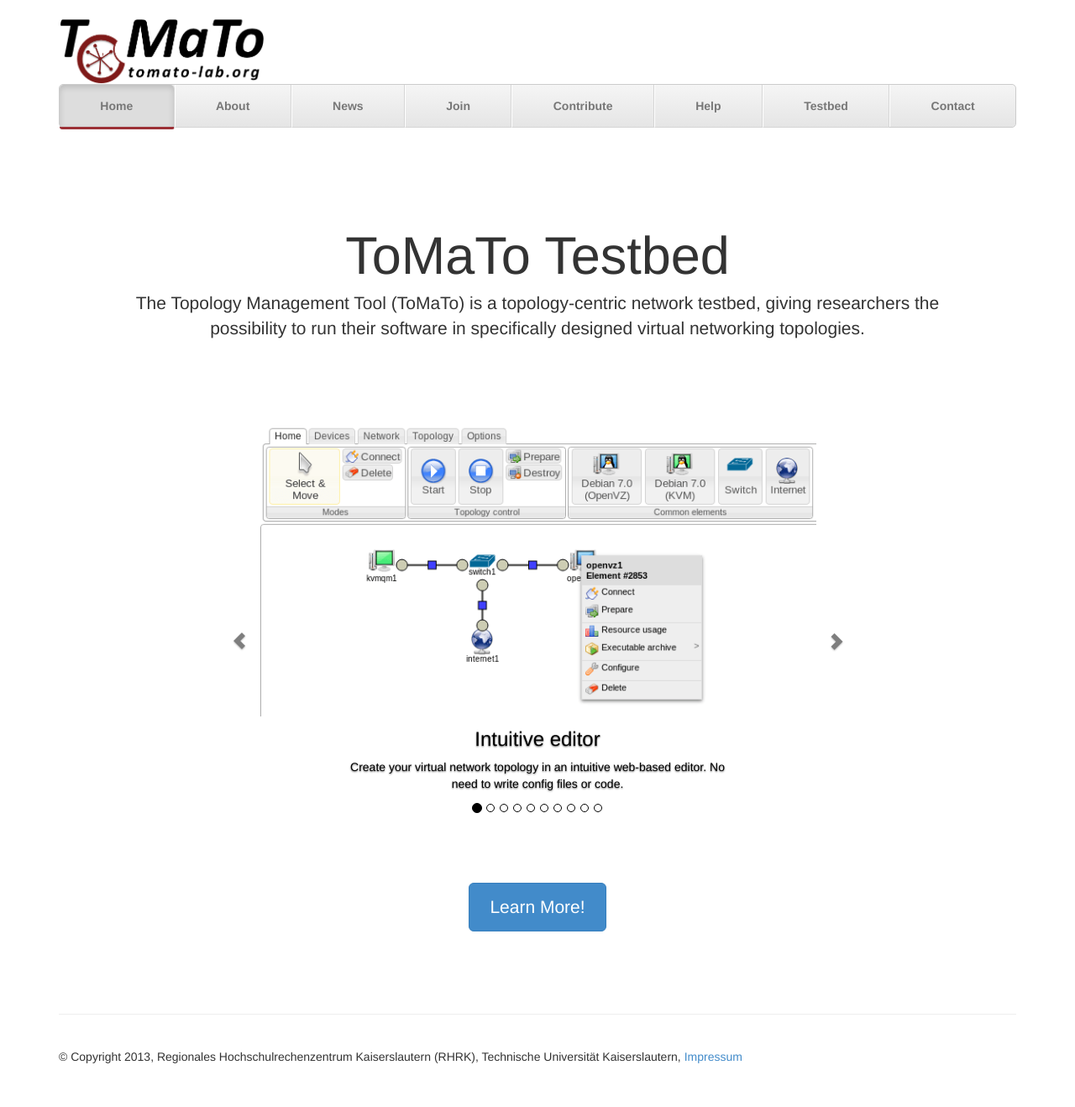
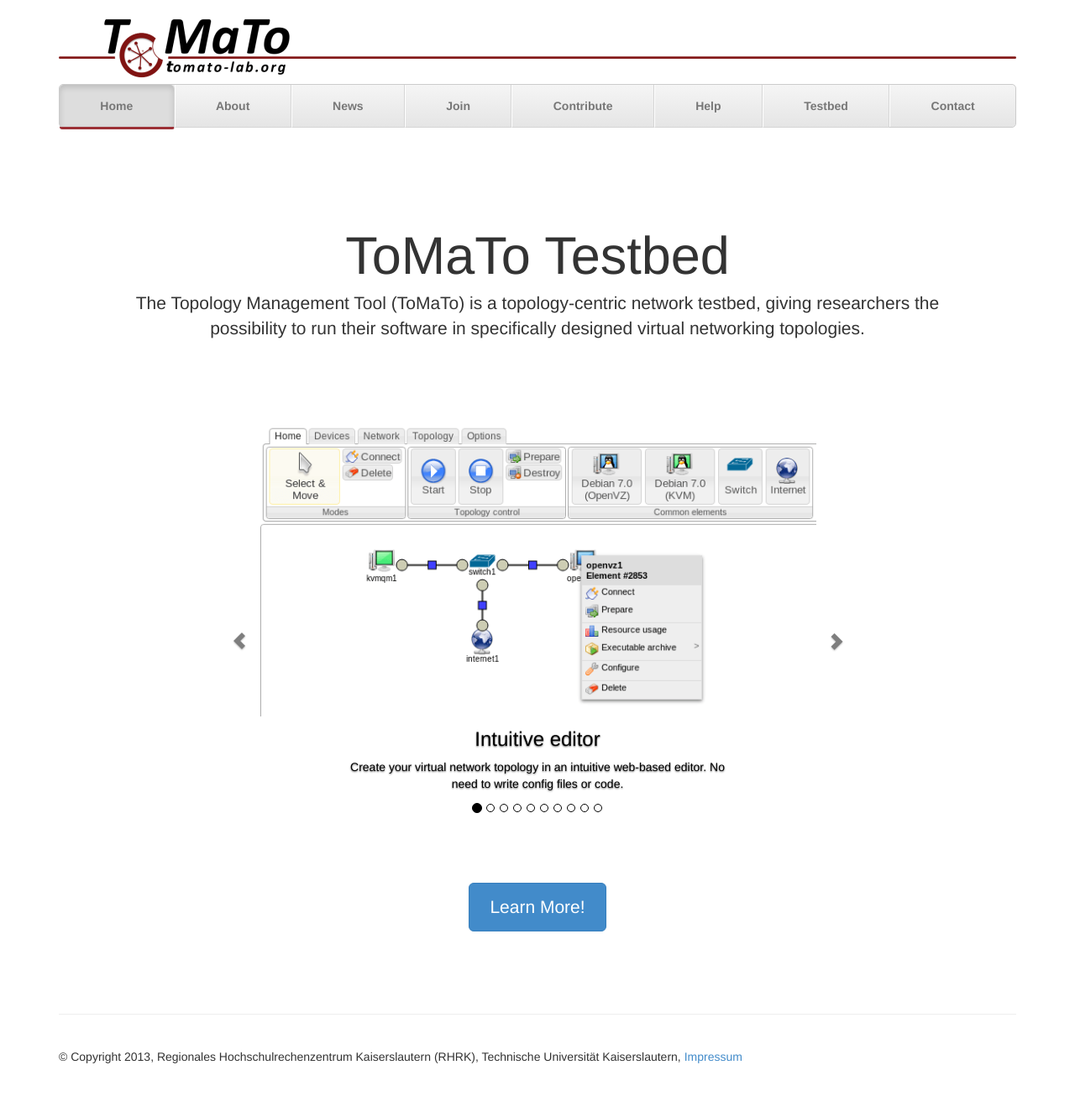
Before and after one commit to GLab/glab.github.io, a Jekyll site: the page built from index.html, in a window 1280 px wide. Shown: the whole page at 84% size. Built offline with Jekyll 4.4.1, drawn with Linux system fonts in a browser that asks for light colours.

Commit message:
updated logo

```diff
--- a/_layouts/default.html
+++ b/_layouts/default.html
@@ -34,9 +34,17 @@
   <body>
 
     <div class="container">
-
+			<div style="width:100%; display:block; height:80px;">
+				<div style="width:100%; text-align:right; width:100%; background:url({{ site.baseurl }}/images/logo_2.png); height:80px;">
+					<div style="background:white; width:285px; height:80px; float:left;">
+						<a href="/">
+										<img src="{{ site.baseurl }}/images/logo_1.png"/>
+									</a>
+								</div>
+								<div style="background:white; height:80px; width:13px; float:right;"><img src="{{ site.baseurl }}/images/logo_3.png"/></div>
+							</div>
+        </div>
       <div class="masthead">
-        <img src="{{ site.baseurl }}/images/tomato_logo.png" alt="ToMaTo" class="img-rounded">
         <ul class="nav nav-justified">
         {% for nav in site.data.navigation %}
           <li {% if page.category == nav.id %}class="active"{% endif %}><a href="{{ nav.url }}" {% if nav.external %}target="_blank"{% endif %}>{{ nav.title }}</a></li>
```
Also changed, not shown: images/logo_1.png (added), images/logo_2.png (added), images/logo_3.png (added), images/tomato_logo.png (deleted).
